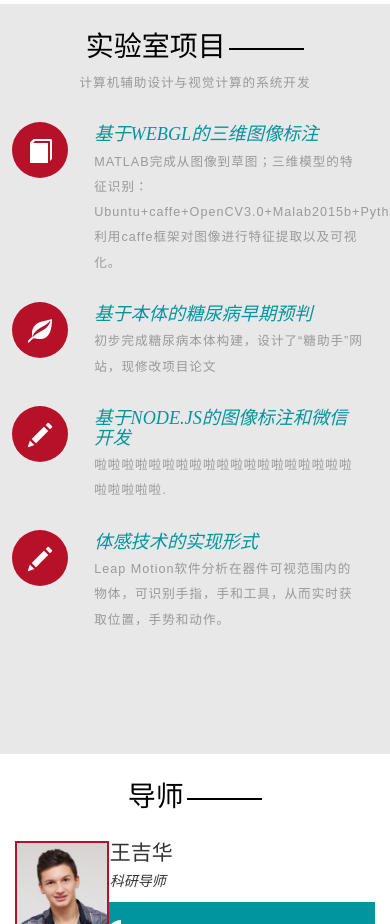
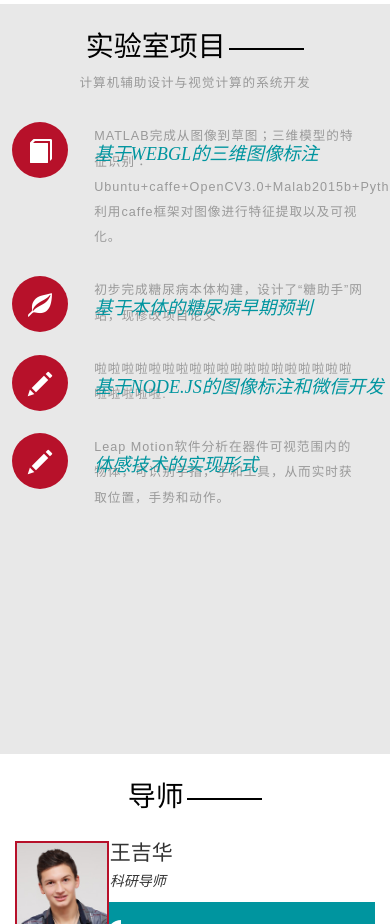
Before and after one commit to Lab324/lab324, a website: page views/index.html in a window 390 px wide. Shown: the part 1080-2004 px from the top of the page. Drawn offline with Linux system fonts and the light colour scheme; a script that the page names is missing; files whose address does not match are found by name.

Commit message:
首页暂定

```diff
--- a/public/css/style.css
+++ b/public/css/style.css
@@ -2160,6 +2160,8 @@ div#bs-example-navbar-collapse-1 {
 
     .ser-top h5 {
         font-size: 1.3em;
+        position: fixed;
+        margin-top: 20px;
     }
 
     .ser-top p {
--- a/views/index.html
+++ b/views/index.html
@@ -237,7 +237,6 @@
 			<h3>实验室项目</h3>
 				<p> 计算机辅助设计与视觉计算的系统开发</p>
 			</div>
-			<div class="servies-top">
 			<div class="col-md-7 us-ser">
 				<div class=" why-choose">
 					<div class=" hi-icon-effect-2 hi-icon-effect-2a">
@@ -281,7 +280,6 @@
 				</div>
 			</div>
 				<div class="clearfix"> </div>
-			</div>
 			</div>
 		</div>
 
```
